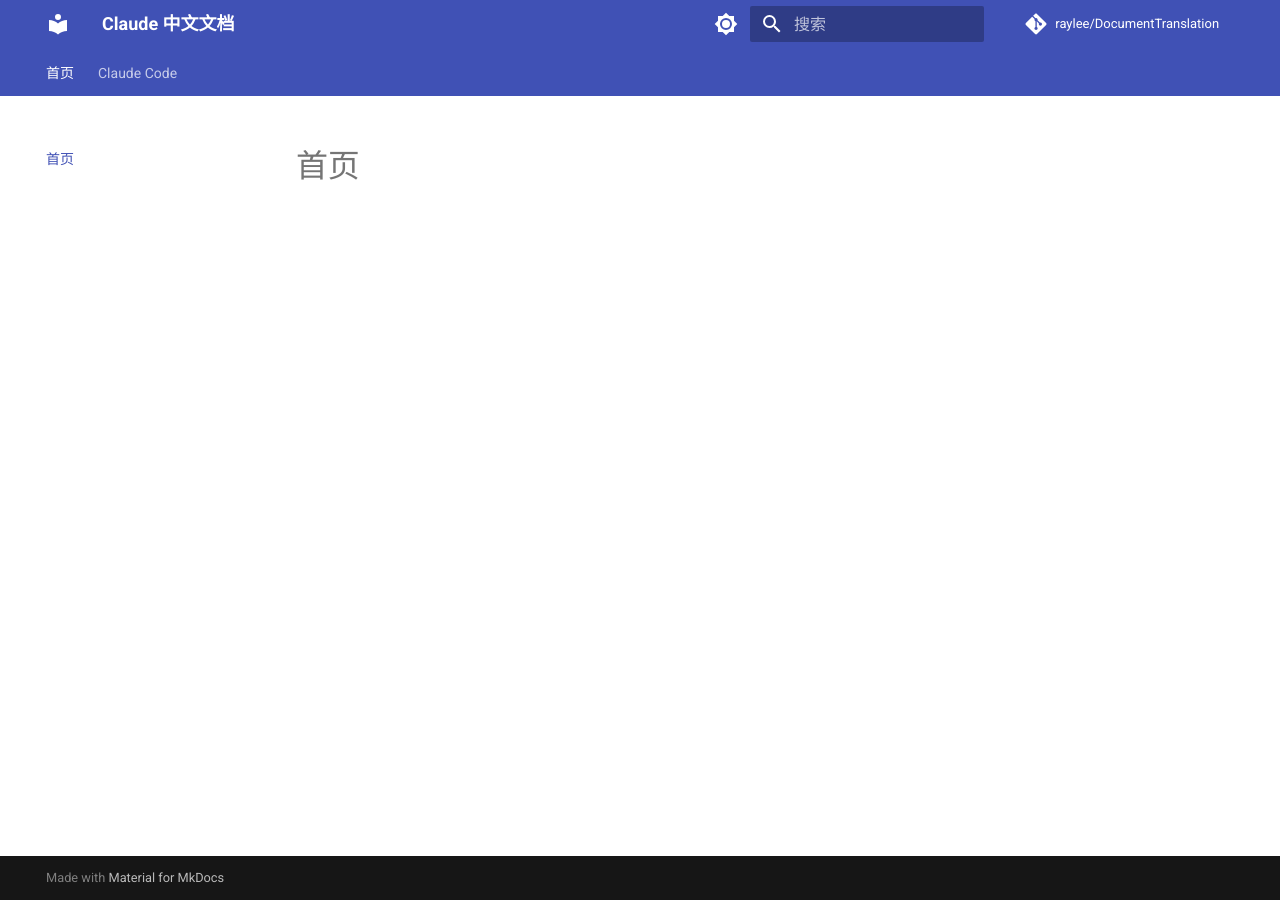
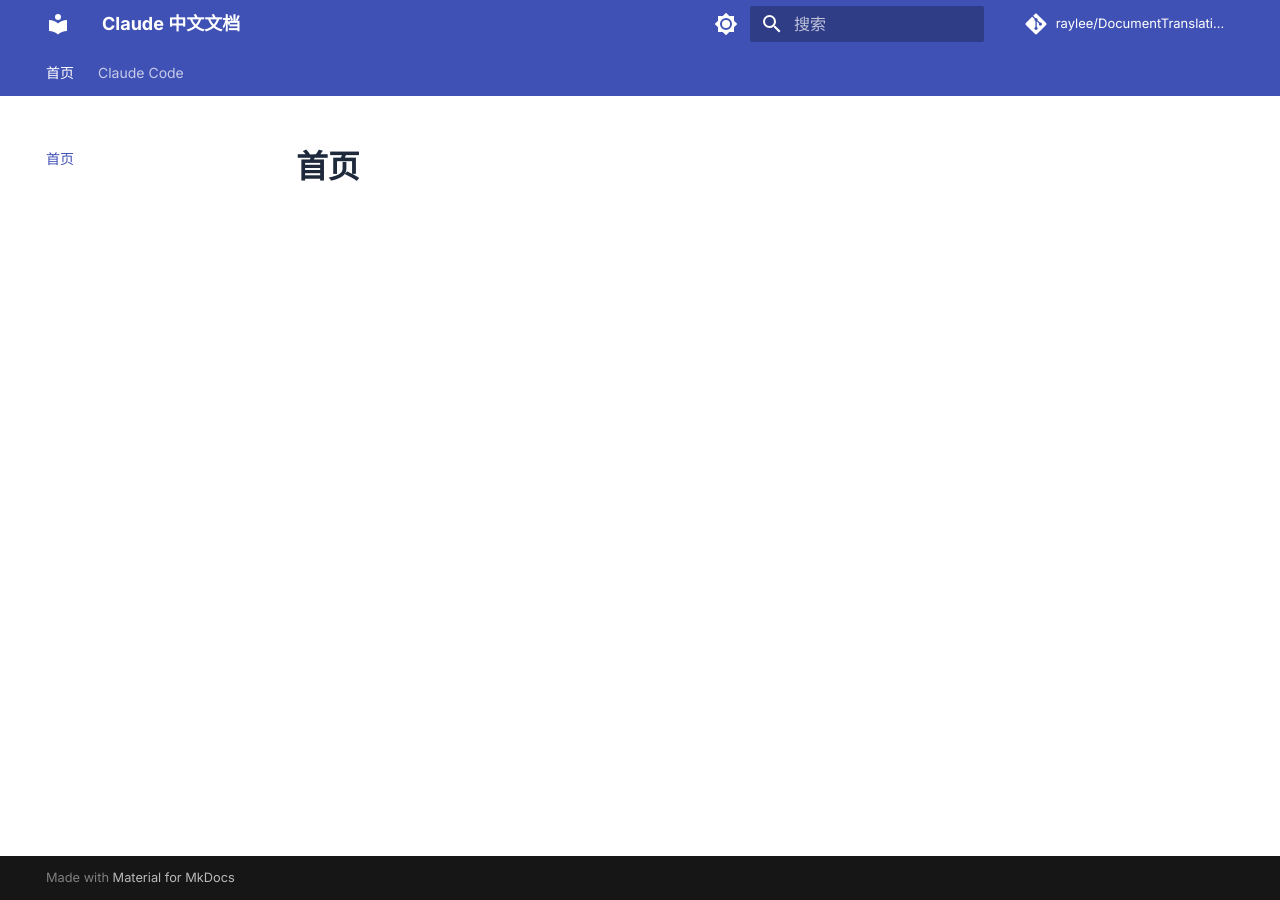
Before and after one commit to Ike-li/DocumentTranslation, an MkDocs documentation site: the page built from docs/index.md, in a window 1280 px wide. Built offline with MkDocs 1.6.1 and Material for MkDocs 9.7.7, drawn with Linux system fonts in a browser that asks for light colours; comment, search, counter and statistics services are not loaded.

Commit message:
style: 优化 MkDocs 样式，更接近 Mintlify 风格
- 调整配色：indigo/purple accent
- 自定义 CSS：Mintlify 风格 callout、代码块、表格
- 字体：Inter + JetBrains Mono
- 优化链接、标题、行内代码样式

```diff
--- /dev/null
+++ b/docs/stylesheets/extra.css
@@ -0,0 +1,82 @@
+:root {
+  --md-primary-fg-color: #6366f1;
+  --md-accent-fg-color: #8b5cf6;
+}
+
+/* Mintlify 风格的 callout/admonition */
+.md-typeset .admonition,
+.md-typeset details {
+  border-left: 4px solid;
+  border-radius: 0.2rem;
+  box-shadow: 0 0.2rem 0.5rem rgba(0,0,0,.05);
+  padding: 0.8rem 1.2rem;
+  margin: 1.5625em 0;
+}
+
+.md-typeset .admonition.note,
+.md-typeset details.note {
+  border-left-color: #448aff;
+  background-color: rgba(68, 138, 255, 0.05);
+}
+
+.md-typeset .admonition.tip,
+.md-typeset details.tip {
+  border-left-color: #00bfa5;
+  background-color: rgba(0, 191, 165, 0.05);
+}
+
+.md-typeset .admonition.warning,
+.md-typeset details.warning {
+  border-left-color: #ff9100;
+  background-color: rgba(255, 145, 0, 0.05);
+}
+
+/* 代码块样式优化 */
+.md-typeset pre > code {
+  border-radius: 0.4rem;
+  padding: 1rem;
+}
+
+/* 行内代码 */
+.md-typeset code {
+  background-color: rgba(99, 102, 241, 0.08);
+  color: #6366f1;
+  padding: 0.1em 0.4em;
+  border-radius: 0.25rem;
+  font-size: 0.85em;
+}
+
+/* 表格样式 */
+.md-typeset table:not([class]) {
+  border: 1px solid rgba(0,0,0,.08);
+  border-radius: 0.4rem;
+  overflow: hidden;
+}
+
+.md-typeset table:not([class]) th {
+  background-color: rgba(99, 102, 241, 0.05);
+  font-weight: 600;
+}
+
+/* 链接样式 */
+.md-typeset a {
+  color: #6366f1;
+  text-decoration: none;
+}
+
+.md-typeset a:hover {
+  text-decoration: underline;
+}
+
+/* 标题样式 */
+.md-typeset h1 {
+  font-weight: 700;
+  color: #1e293b;
+}
+
+.md-typeset h2 {
+  font-weight: 600;
+  color: #334155;
+  border-bottom: 1px solid rgba(0,0,0,.08);
+  padding-bottom: 0.3em;
+}
--- a/mkdocs.yml
+++ b/mkdocs.yml
@@ -9,13 +9,13 @@ theme:
   palette:
     - scheme: default
       primary: indigo
-      accent: indigo
+      accent: purple
       toggle:
         icon: material/brightness-7
         name: 切换到深色模式
     - scheme: slate
       primary: indigo
-      accent: indigo
+      accent: purple
       toggle:
         icon: material/brightness-4
         name: 切换到浅色模式
@@ -26,9 +26,17 @@ theme:
     - navigation.sections
     - navigation.expand
     - navigation.top
+    - navigation.indexes
     - search.suggest
     - search.highlight
     - content.code.copy
+    - content.code.annotate
+  font:
+    text: Inter
+    code: JetBrains Mono
+
+extra_css:
+  - stylesheets/extra.css
 
 plugins:
   - search:
```
